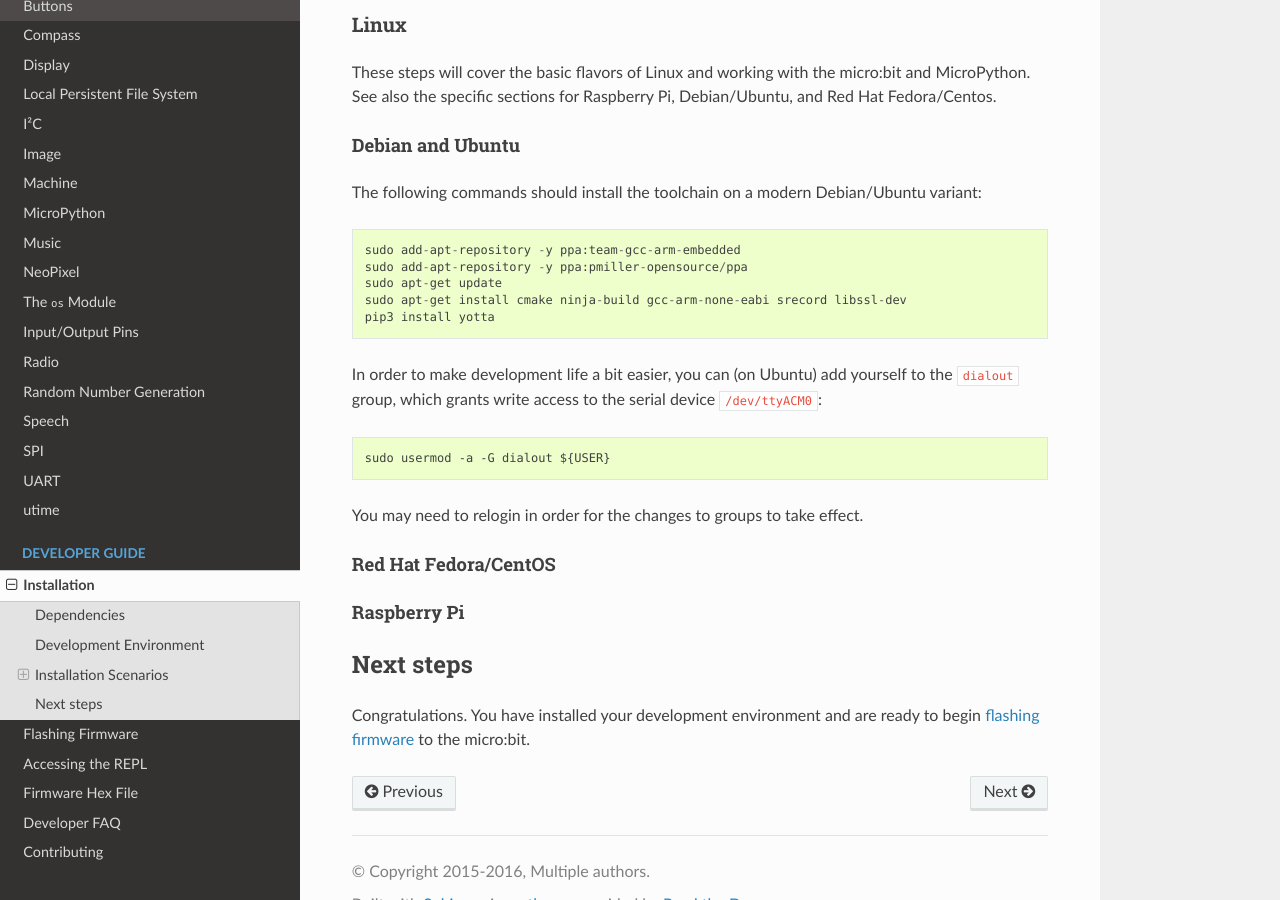
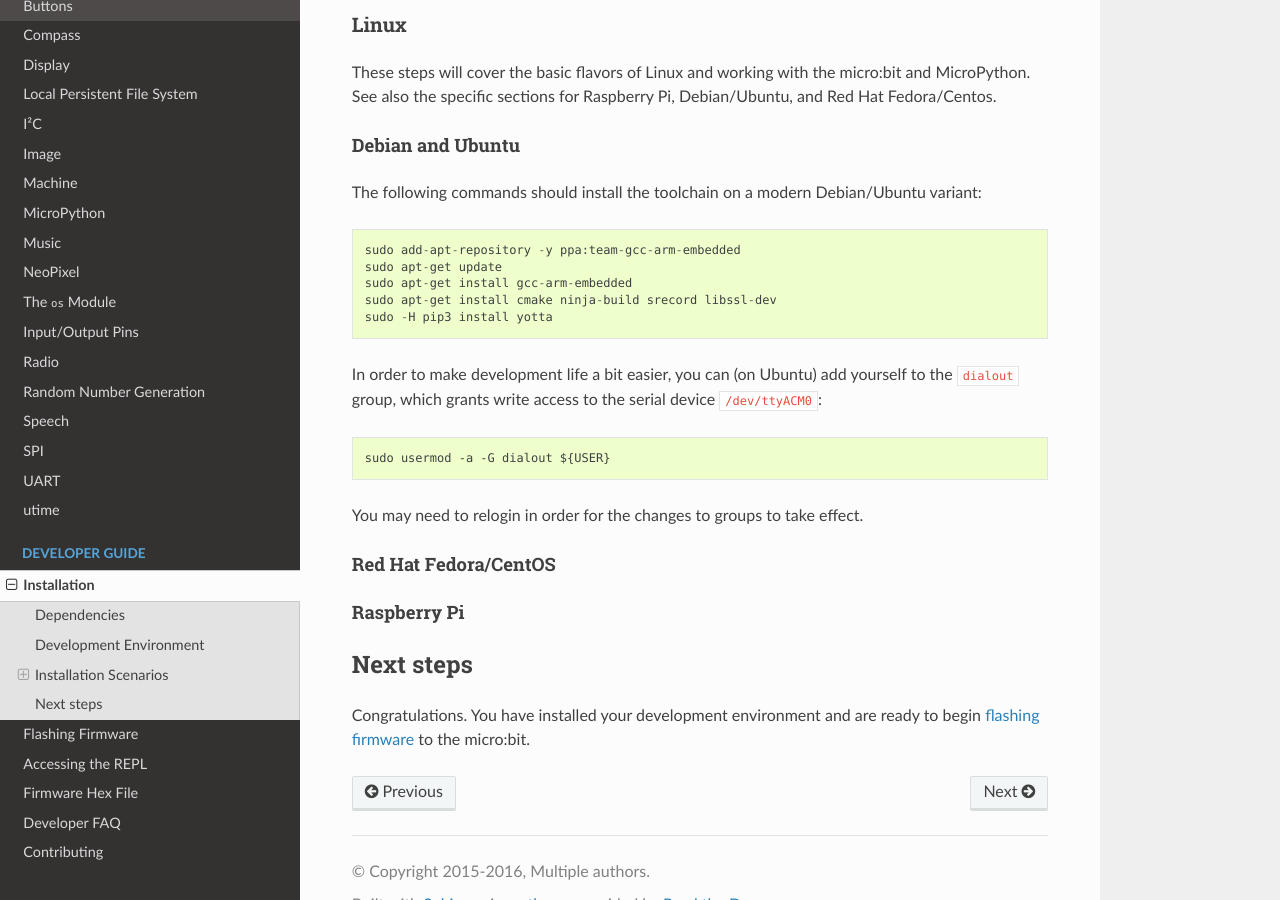
Before and after one commit to bbcmicrobit/micropython, a Sphinx documentation site: the page built from docs/devguide/installation.rst, in a window 1280 px wide and 900 px high, scrolled down 1233 px. Built offline with Sphinx 7.4.7 and the Read the Docs theme 2.0.0, drawn with Linux system fonts in a browser that asks for light colours.

Commit message:
docs: Correct and improve development setup information.

```diff
--- a/docs/devguide/installation.rst
+++ b/docs/devguide/installation.rst
@@ -83,10 +83,10 @@
 variant::
 
   sudo add-apt-repository -y ppa:team-gcc-arm-embedded
-  sudo add-apt-repository -y ppa:pmiller-opensource/ppa
   sudo apt-get update
-  sudo apt-get install cmake ninja-build gcc-arm-none-eabi srecord libssl-dev
-  pip3 install yotta
+  sudo apt-get install gcc-arm-embedded
+  sudo apt-get install cmake ninja-build srecord libssl-dev
+  sudo -H pip3 install yotta
 
 In order to make development life a bit easier, you can (on Ubuntu) add yourself
 to the ``dialout`` group, which grants write access to the serial device
```
Also changed, not shown: README.md (+6 -4 lines).
